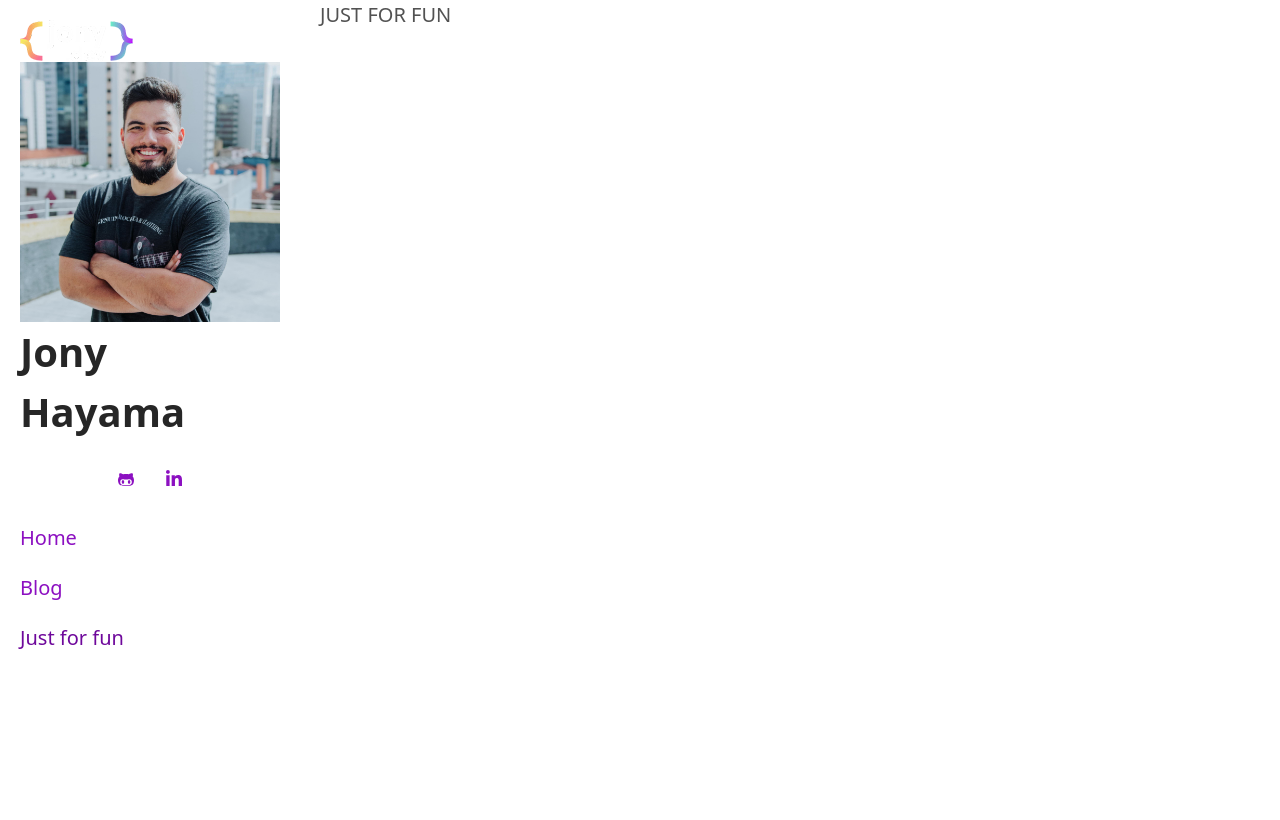
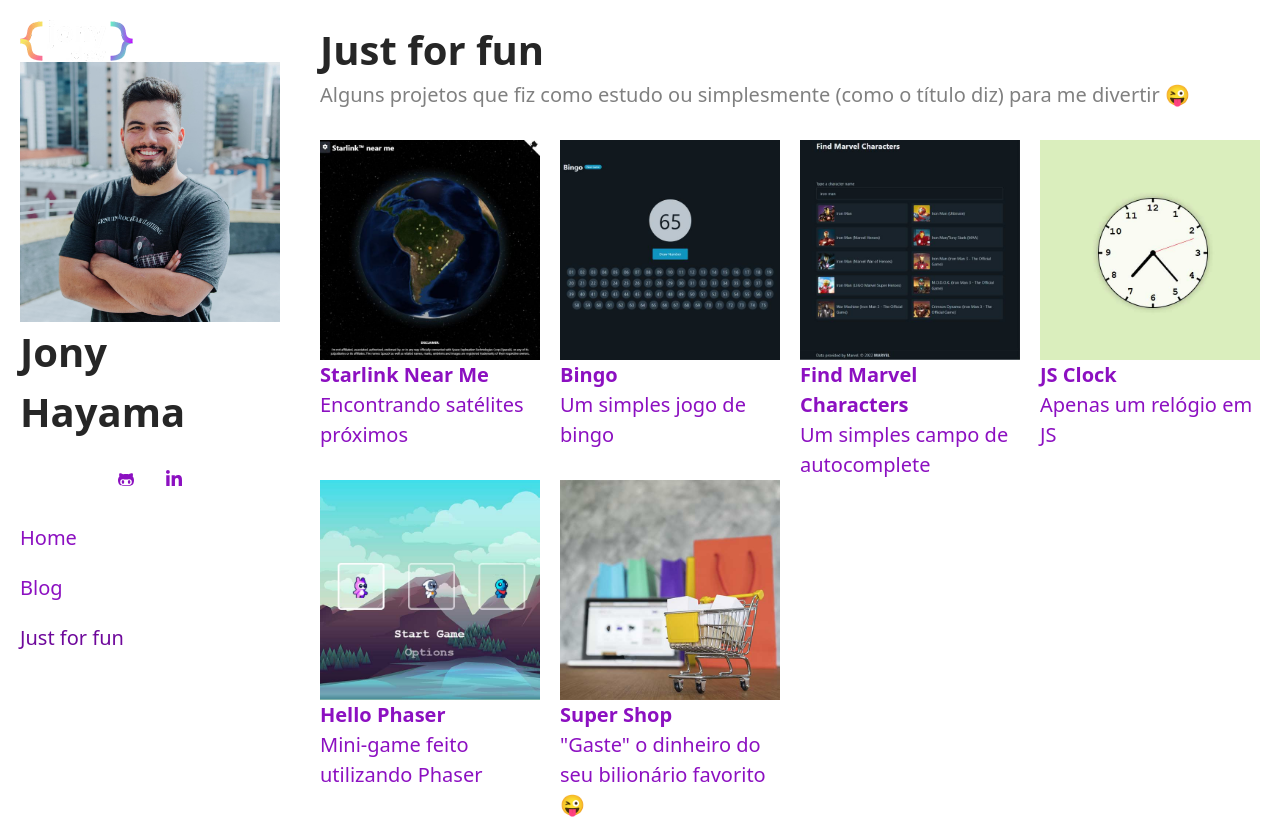
Before and after one commit to jonyhayama/jonyhayama.github.io, a Nuxt app: page /fun in a window 1280 px wide. Built offline with nearby package versions, Linux system fonts and the light colour scheme.

Commit message:
💄 Minor styling adjustments + copy of fun page

```diff
--- a/assets/scss/main.scss
+++ b/assets/scss/main.scss
@@ -14,3 +14,7 @@ $primary-hue: 281.8;
 
 // Import Pico
 @import "@picocss/pico/scss/pico";
+
+div[role="document"] {
+  margin-top: var(--spacing);
+}
--- a/layouts/default.vue
+++ b/layouts/default.vue
@@ -45,7 +45,7 @@
 }
 
 .header {
-  background: var(--primary-muted);
+  background: var(--card-background-color);
   padding: var(--grid-spacing-horizontal);
   margin-left: calc(var(--grid-spacing-horizontal) * -1);
 
--- a/pages/blog/index.vue
+++ b/pages/blog/index.vue
@@ -6,8 +6,11 @@ const { data: articles } = await useBlog().fetchArticles();
 </script>
 
 <template>
-  <div>
-    Page: Blog
+  <div role="document">
+    <hgroup>
+      <h1>Blog</h1>
+      <h2>Alguns artigos que escrevi ao logno do tempo (originalmente postados em <NuxtLink to="https://dev.to/jonyhayama" target="_blank">dev.to</NuxtLink>)</h2>
+    </hgroup>
     <BlogList :articles="articles" />
   </div>
 </template>
--- a/pages/fun.vue
+++ b/pages/fun.vue
@@ -1,5 +1,30 @@
+<script setup>
+useHead({
+  title: 'Fun Projects'
+})
+const { data: funProjects } = useFun().fetchProjects();
+</script>
+
 <template>
-  <div>
-    JUST FOR FUN
+  <div role="document">
+    <hgroup>
+      <h1>Just for fun</h1>
+      <h2>Alguns projetos que fiz como estudo ou simplesmente (como o título diz) para me divertir 😜</h2>
+    </hgroup>
+    <div class="grid">
+      <div v-for="project in funProjects" :key="project.slug">
+        <NuxtLink :to="project.url" target="_blank">
+          <img :src="project.cover" />
+          <strong>{{ project.name }}</strong>
+          <div>{{ project.excerpt }}</div>
+        </NuxtLink>
+      </div>
+    </div>
   </div>
 </template>
+
+<style lang="scss" scoped>
+.grid {
+  grid-template-columns: 1fr 1fr 1fr 1fr;
+}
+</style>
--- a/pages/index.vue
+++ b/pages/index.vue
@@ -4,15 +4,17 @@ const { data: funProjects } = useFun().fetchProjects();
 </script>
 
 <template>
-  <div>
+  <div role="document">
     <section class="grid">
       <div>
-        <h2>Jony Hayama</h2>
-        <h3>Web Developer</h3>
+        <hgroup>
+          <h2>Jony Hayama</h2>
+          <h3>Web Developer</h3>
+        </hgroup>
         <p>Sou doido por programação. Sério. Desde que fiz meu primeiro cursinho de Web Design há 15 anos atrás (e fui contratado para lecionar nessa escola) nunca parei.</p>
         <p>Depois de me formar em Análise e Desenvolvimento de Sistemas, trabalhar bastante, fundar minha própria empresa (junto com alguns sócios), fazer pós em Tecnologias para Aplicações Web, sair da empresa que co-fundei e trabalhar mais um pouco, conheci um parceiro de trabalho (grande Thalim, é noix) que me mostrou uma forma diferente de fazer as coisas. Foi então que comecei a fazer freelas. Já não sou mais 100% do tempo dedicado aos projetos paralelos, mas ainda estou disponível para trabalharmos juntos.</p>
         <p>Mineiro com orgulho, sou um desenvolvedor no estilo "me dá esse trem aí que eu faço". Já trabalhei com HTML, CSS, JS, PHP, Ruby on Rails, Elixir, WordPress e estou sempre disposto a "dar um pitaco"</p>
-        <NuxtLink to="https://jony.dev/resume/pt-br/" target="_blank">Currículo</NuxtLink>
+        <NuxtLink to="https://jony.dev/resume/pt-br/" target="_blank" role="button">Currículo</NuxtLink>
       </div>
       <div>
         <img src="~/assets/img/jony-profile-2019-lowres.jpg" />
@@ -29,7 +31,7 @@ const { data: funProjects } = useFun().fetchProjects();
           <NuxtLink :to="project.url" target="_blank">
             <img :src="project.cover" />
             <strong>{{ project.name }}</strong>
-            <span>{{ project.excerpt }}</span>
+            <div>{{ project.excerpt }}</div>
           </NuxtLink>
         </div>
       </div>
```
